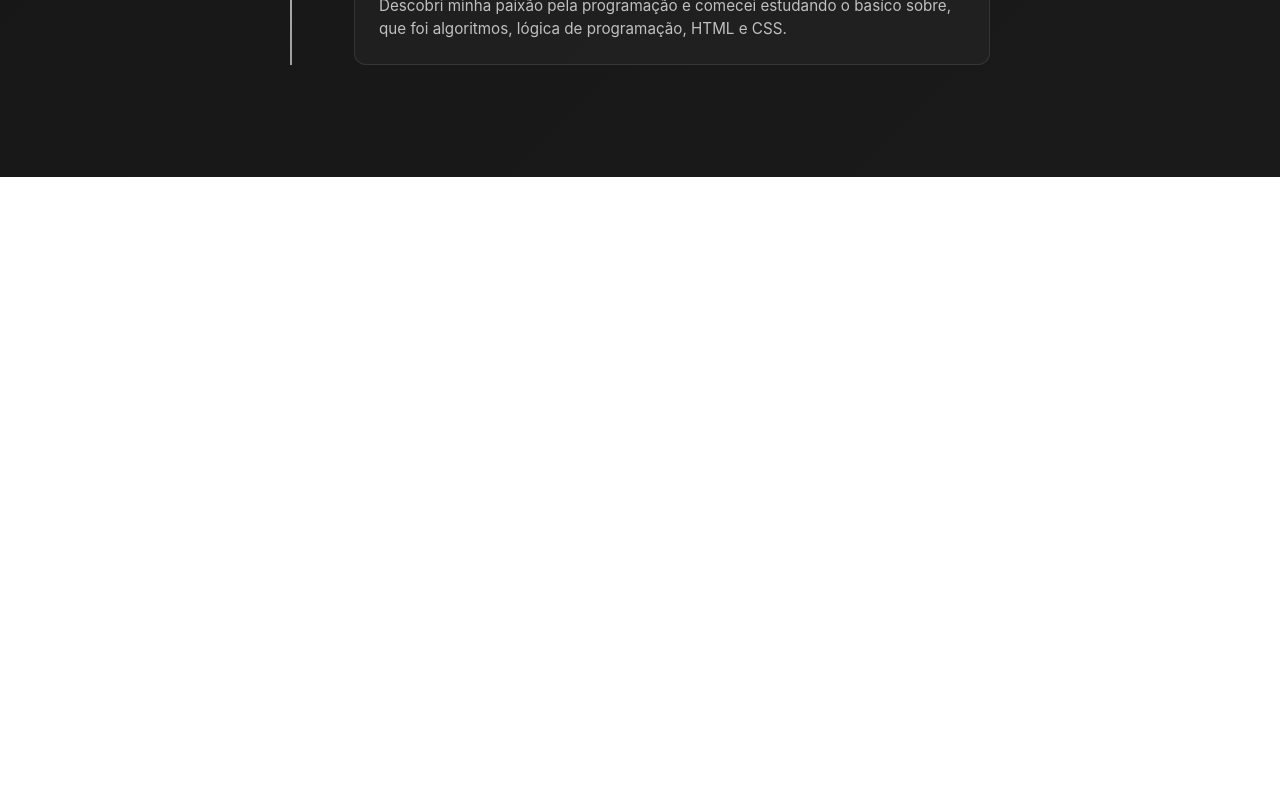
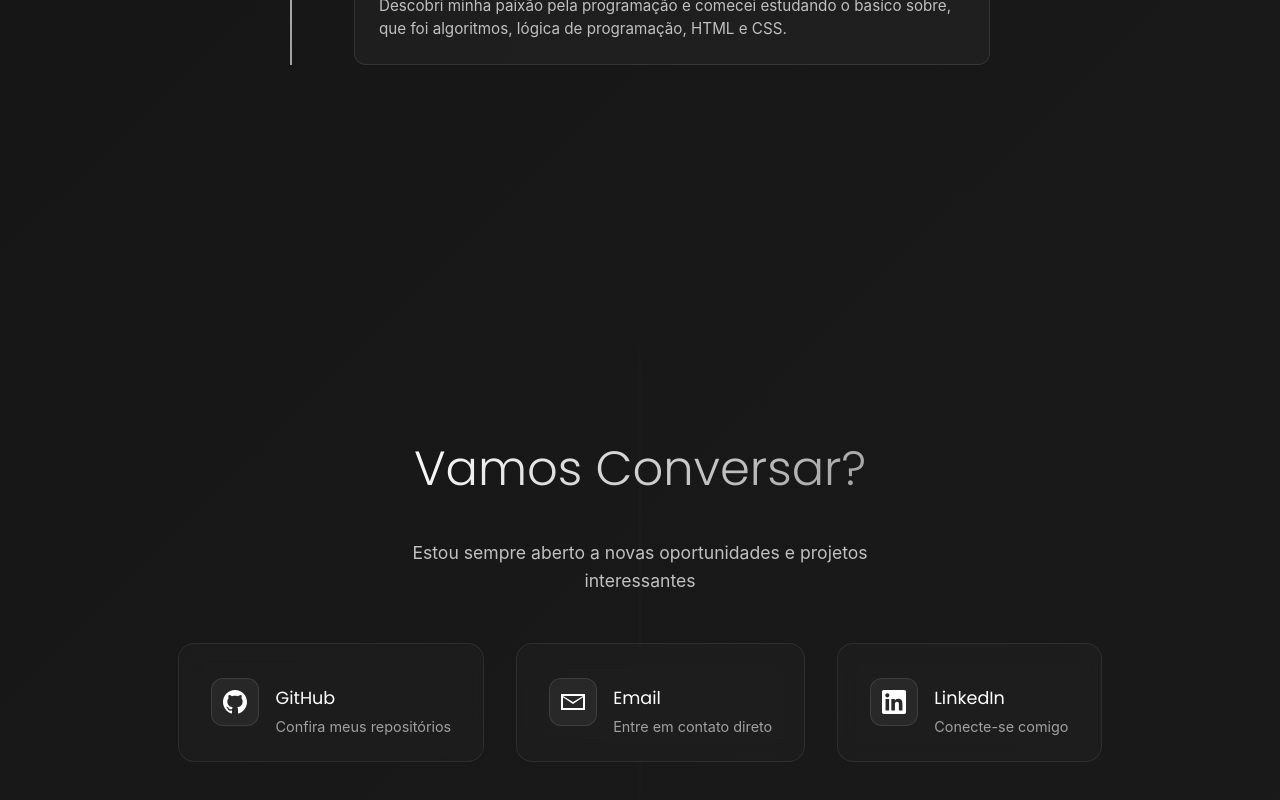
Before and after one commit to MaccedoFilho/ng-portfolio, a React (Vite) app: page / in a window 1280 px wide. Shown: the part 4376-5176 px from the top of the page. Before the commit the page ends 4553 px from the top, so only its background shows below. Built offline with nearby package versions, Linux system fonts and the light colour scheme.

Commit message:
Feat: Parte de contato finalizada

```diff
--- a/src/App.css
+++ b/src/App.css
@@ -925,6 +925,22 @@
   .project-buttons {
     gap: 0.6rem;
   }
+
+  .contact-links {
+    flex-direction: column;
+    gap: 1.5rem;
+  }
+
+  .contact-link {
+    min-width: auto;
+    width: 100%;
+    max-width: 300px;
+  }
+
+  .contact-subtitle {
+    font-size: 1rem;
+    margin-bottom: 2rem;
+  }
 }
 
 @media (max-width: 1024px) {
@@ -932,4 +948,141 @@
     grid-template-columns: repeat(2, 1fr);
     gap: 1.5rem;
   }
+
+  .contact-links {
+    gap: 1.5rem;
+  }
+
+  .contact-link {
+    min-width: 180px;
+  }
 }
+
+.contact-section {
+  min-height: 100vh;
+  display: flex;
+  flex-direction: column;
+  justify-content: center;
+  align-items: center;
+  padding: 4rem 2rem;
+  background: transparent;
+  max-width: 1000px;
+  margin: 0 auto;
+  position: relative;
+}
+
+.contact-section::before {
+  content: '';
+  position: absolute;
+  top: 0;
+  left: 50%;
+  width: 1px;
+  height: 100%;
+  background: linear-gradient(to bottom, transparent, rgba(255, 255, 255, 0.1), transparent);
+  transform: translateX(-50%);
+  opacity: 0.3;
+}
+
+.contact-title {
+  font-size: clamp(2rem, 5vw, 3rem);
+  font-weight: 300;
+  font-family: 'Poppins', sans-serif;
+  margin-bottom: 1rem;
+  text-align: center;
+  background: linear-gradient(135deg, #ffffff 0%, #a0a0a0 100%);
+  -webkit-background-clip: text;
+  -webkit-text-fill-color: transparent;
+  background-clip: text;
+  position: relative;
+}
+
+.contact-subtitle {
+  font-size: 1.1rem;
+  color: #c0c0c0;
+  text-align: center;
+  margin-bottom: 3rem;
+  max-width: 500px;
+  line-height: 1.6;
+}
+
+.contact-links {
+  display: flex;
+  gap: 2rem;
+  justify-content: center;
+  align-items: center;
+  flex-wrap: wrap;
+}
+
+.contact-link {
+  display: flex;
+  align-items: center;
+  gap: 1rem;
+  padding: 1.5rem 2rem;
+  background: rgba(255, 255, 255, 0.02);
+  border: 1px solid rgba(255, 255, 255, 0.08);
+  border-radius: 16px;
+  text-decoration: none;
+  color: inherit;
+  transition: all 0.4s ease;
+  position: relative;
+  overflow: hidden;
+  backdrop-filter: blur(10px);
+  min-width: 200px;
+}
+
+.contact-link::before {
+  content: '';
+  position: absolute;
+  top: 0;
+  left: 0;
+  right: 0;
+  height: 2px;
+  background: linear-gradient(90deg, transparent, rgba(255, 255, 255, 0.3), transparent);
+  opacity: 0;
+  transition: opacity 0.3s ease;
+}
+
+.contact-link:hover::before {
+  opacity: 1;
+}
+
+.contact-link:hover {
+  transform: translateY(-8px);
+  border-color: rgba(255, 255, 255, 0.15);
+  background: rgba(255, 255, 255, 0.04);
+  box-shadow: 0 20px 40px rgba(0, 0, 0, 0.15);
+}
+
+.contact-icon {
+  width: 48px;
+  height: 48px;
+  display: flex;
+  align-items: center;
+  justify-content: center;
+  background: rgba(255, 255, 255, 0.05);
+  border: 1px solid rgba(255, 255, 255, 0.1);
+  border-radius: 12px;
+  color: #ffffff;
+  transition: all 0.3s ease;
+}
+
+.contact-link:hover .contact-icon {
+  background: rgba(255, 255, 255, 0.1);
+  border-color: rgba(255, 255, 255, 0.2);
+  transform: scale(1.1);
+}
+
+.contact-info h3 {
+  font-size: 1.1rem;
+  font-weight: 500;
+  color: #ffffff;
+  margin-bottom: 0.3rem;
+  font-family: 'Poppins', sans-serif;
+}
+
+.contact-info p {
+  font-size: 0.9rem;
+  color: #a0a0a0;
+  margin: 0;
+  line-height: 1.4;
+}
--- a/src/App.tsx
+++ b/src/App.tsx
@@ -14,6 +14,7 @@ function App() {
   const cardsRef = useRef<HTMLDivElement>(null)
   const timelineRef = useRef<HTMLDivElement>(null)
   const projectsRef = useRef<HTMLDivElement>(null)
+  const contactRef = useRef<HTMLDivElement>(null)
 
   const [showTooltip, setShowTooltip] = useState(false)
   const [tooltipContent, setTooltipContent] = useState('')
@@ -301,6 +302,55 @@ function App() {
           )
       })
 
+      ScrollTrigger.create({
+        trigger: contactRef.current,
+        start: "top 85%",
+        animation: gsap.timeline()
+          .fromTo(".contact-title",
+            {
+              opacity: 0,
+              y: 50,
+              scale: 0.8
+            },
+            {
+              opacity: 1,
+              y: 0,
+              scale: 1,
+              duration: 1,
+              ease: "back.out(1.7)"
+            }
+          )
+          .fromTo(".contact-subtitle",
+            {
+              opacity: 0,
+              y: 30
+            },
+            {
+              opacity: 1,
+              y: 0,
+              duration: 0.8,
+              ease: "power2.out"
+            },
+            "-=0.5"
+          )
+          .fromTo(".contact-links .contact-link",
+            {
+              opacity: 0,
+              y: 40,
+              scale: 0.8
+            },
+            {
+              opacity: 1,
+              y: 0,
+              scale: 1,
+              duration: 0.8,
+              ease: "back.out(1.7)",
+              stagger: 0.15
+            },
+            "-=0.5"
+          )
+      })
+
     }, containerRef)
 
     return () => ctx.revert()
@@ -349,7 +399,7 @@ function App() {
       technologies: ["Java", "Spring Boot", "PostgreSQL"],
       icon: "💰",
       githubUrl: "https://github.com/MaccedoFilho/moneytracker",
-      projectUrl: "https://github.com/ricardomacedo"
+      projectUrl: "null"
     },
     {
       id: 2,
@@ -359,7 +409,7 @@ function App() {
       technologies: ["Java", "Spring Boot", "MySQL"],
       icon: "👥",
       githubUrl: "https://github.com/MaccedoFilho/Gestao-de-Funcionarios",
-      projectUrl: "https://github.com/ricardomacedo"
+      projectUrl: "null"
     },
     {
       id: 3,
@@ -369,7 +419,7 @@ function App() {
       technologies: ["Java", "Spring Boot", "Oracle"],
       icon: "📄",
       githubUrl: "https://github.com/MaccedoFilho/Controle-de-faturas",
-      projectUrl: "https://github.com/ricardomacedo"
+      projectUrl: "null"
     },
     {
       id: 4,
@@ -451,7 +501,7 @@ function App() {
             <div className="tech-stack">
               <span
                 className="tech-item"
-                onMouseEnter={(e) => handleMouseEnter(e, 'Node.js, Python, Java, APIs REST, Bancos de dados, Microsserviços')}
+                onMouseEnter={(e) => handleMouseEnter(e, 'Java, Python, Spring Boot, APIs REST, Bancos de dados, Microsserviços')}
                 onMouseLeave={handleMouseLeave}
               >
                 Backend
@@ -459,7 +509,7 @@ function App() {
               <span className="separator">•</span>
               <span
                 className="tech-item"
-                onMouseEnter={(e) => handleMouseEnter(e, 'React, TypeScript, Next.js, Vue.js, CSS/SASS, Design responsivo')}
+                onMouseEnter={(e) => handleMouseEnter(e, 'React, TypeScript, Next.js, Angular, CSS/SASS, Design responsivo')}
                 onMouseLeave={handleMouseLeave}
               >
                 Frontend
@@ -640,6 +690,64 @@ function App() {
           </div>
         )}
       </section>
+
+      <section ref={contactRef} className="contact-section">
+        <h2 className="contact-title">Vamos Conversar?</h2>
+        <p className="contact-subtitle">
+          Estou sempre aberto a novas oportunidades e projetos interessantes
+        </p>
+
+        <div className="contact-links">
+          <a
+            href="https://github.com/MaccedoFilho"
+            target="_blank"
+            rel="noopener noreferrer"
+            className="contact-link"
+          >
+            <div className="contact-icon">
+              <svg width="24" height="24" viewBox="0 0 24 24" fill="currentColor">
+                <path d="M12 0c-6.626 0-12 5.373-12 12 0 5.302 3.438 9.8 8.207 11.387.599.111.793-.261.793-.577v-2.234c-3.338.726-4.033-1.416-4.033-1.416-.546-1.387-1.333-1.756-1.333-1.756-1.089-.745.083-.729.083-.729 1.205.084 1.839 1.237 1.839 1.237 1.07 1.834 2.807 1.304 3.492.997.107-.775.418-1.305.762-1.604-2.665-.305-5.467-1.334-5.467-5.931 0-1.311.469-2.381 1.236-3.221-.124-.303-.535-1.524.117-3.176 0 0 1.008-.322 3.301 1.23.957-.266 1.983-.399 3.003-.404 1.02.005 2.047.138 3.006.404 2.291-1.552 3.297-1.23 3.297-1.23.653 1.653.242 2.874.118 3.176.77.84 1.235 1.911 1.235 3.221 0 4.609-2.807 5.624-5.479 5.921.43.372.823 1.102.823 2.222v3.293c0 .319.192.694.801.576 4.765-1.589 8.199-6.086 8.199-11.386 0-6.627-5.373-12-12-12z"/>
+              </svg>
+            </div>
+            <div className="contact-info">
+              <h3>GitHub</h3>
+              <p>Confira meus repositórios</p>
+            </div>
+          </a>
+
+          <a
+            href="mailto:ricardomacedodev@gmail.com"
+            className="contact-link"
+          >
+            <div className="contact-icon">
+              <svg width="24" height="24" viewBox="0 0 24 24" fill="currentColor">
+                <path d="M0 4v16h24v-16h-24zm22 2l-10 6-10-6h20zm-20 12v-10.789l10 6.789 10-6.789v10.789h-20z"/>
+              </svg>
+            </div>
+            <div className="contact-info">
+              <h3>Email</h3>
+              <p>Entre em contato direto</p>
+            </div>
+          </a>
+
+          <a
+            href="https://www.linkedin.com/in/ricardomacedofilho/"
+            target="_blank"
+            rel="noopener noreferrer"
+            className="contact-link"
+          >
+            <div className="contact-icon">
+              <svg width="24" height="24" viewBox="0 0 24 24" fill="currentColor">
+                <path d="M20.447 20.452h-3.554v-5.569c0-1.328-.027-3.037-1.852-3.037-1.853 0-2.136 1.445-2.136 2.939v5.667h-3.554v-11.452h3.414v1.561h.046c.477-.9 1.637-1.85 3.37-1.85 3.601 0 4.267 2.37 4.267 5.455v6.286zm-15.11-13.019c-1.144 0-2.063-.926-2.063-2.065 0-1.138.92-2.063 2.063-2.063 1.14 0 2.064.925 2.064 2.063 0 1.139-.925 2.065-2.064 2.065zm1.782 13.019h-3.564v-11.452h3.564v11.452zm15.106-20.452h-20.454c-.979 0-1.771.774-1.771 1.729v20.542c0 .956.792 1.729 1.771 1.729h20.451c.978 0 1.771-.773 1.771-1.729v-20.542c0-.955-.793-1.729-1.771-1.729z"/>
+              </svg>
+            </div>
+            <div className="contact-info">
+              <h3>LinkedIn</h3>
+              <p>Conecte-se comigo</p>
+            </div>
+          </a>
+        </div>
+      </section>
     </div>
   )
 }
```
